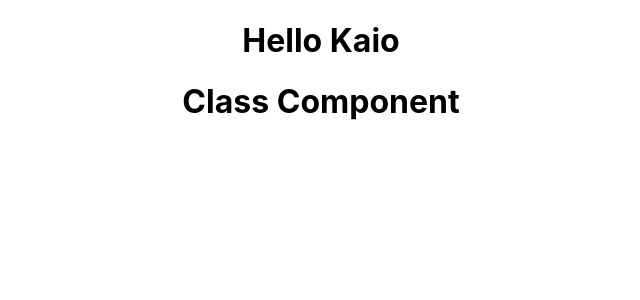
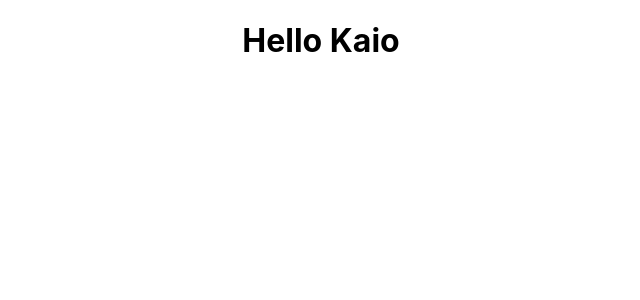
Before and after one commit to DevKaioD/react-projects, a React (Create React App) app in the folder hello/: page / in a window 1280 px wide. Shown: the top 300 px of the page, without its empty margins (319-959 px from the left). Built offline with nearby package versions, Linux system fonts and the light colour scheme.

Commit message:
general att

```diff
--- a/hello/src/App.js
+++ b/hello/src/App.js
@@ -2,12 +2,14 @@ import logo from './logo.svg';
 import './App.css';
 import Greet from './components/greet';
 import Welcome from './components/welcome';
+import Hello from './components/hello';
 
 function App() {
   return (
     <div className="App">
-      <Greet />
-      <Welcome />
+      { /*<Greet />
+      <Welcome />*/ }
+      <Hello />
     </div>
   );
 }
--- /dev/null
+++ b/hello/src/components/hello.js
@@ -0,0 +1,13 @@
+import React from "react";
+
+const Hello = () => {
+
+    /*return (
+        <div className="hello-in-jsx">
+            <h1>Hello Everyone</h1>
+        </div>
+    )*/
+    return React.createElement('div', {id: 'hello', className:'hello-in-js'}, React.createElement('h1', null, 'Hello Kaio'));
+};
+
+export default Hello;
```
